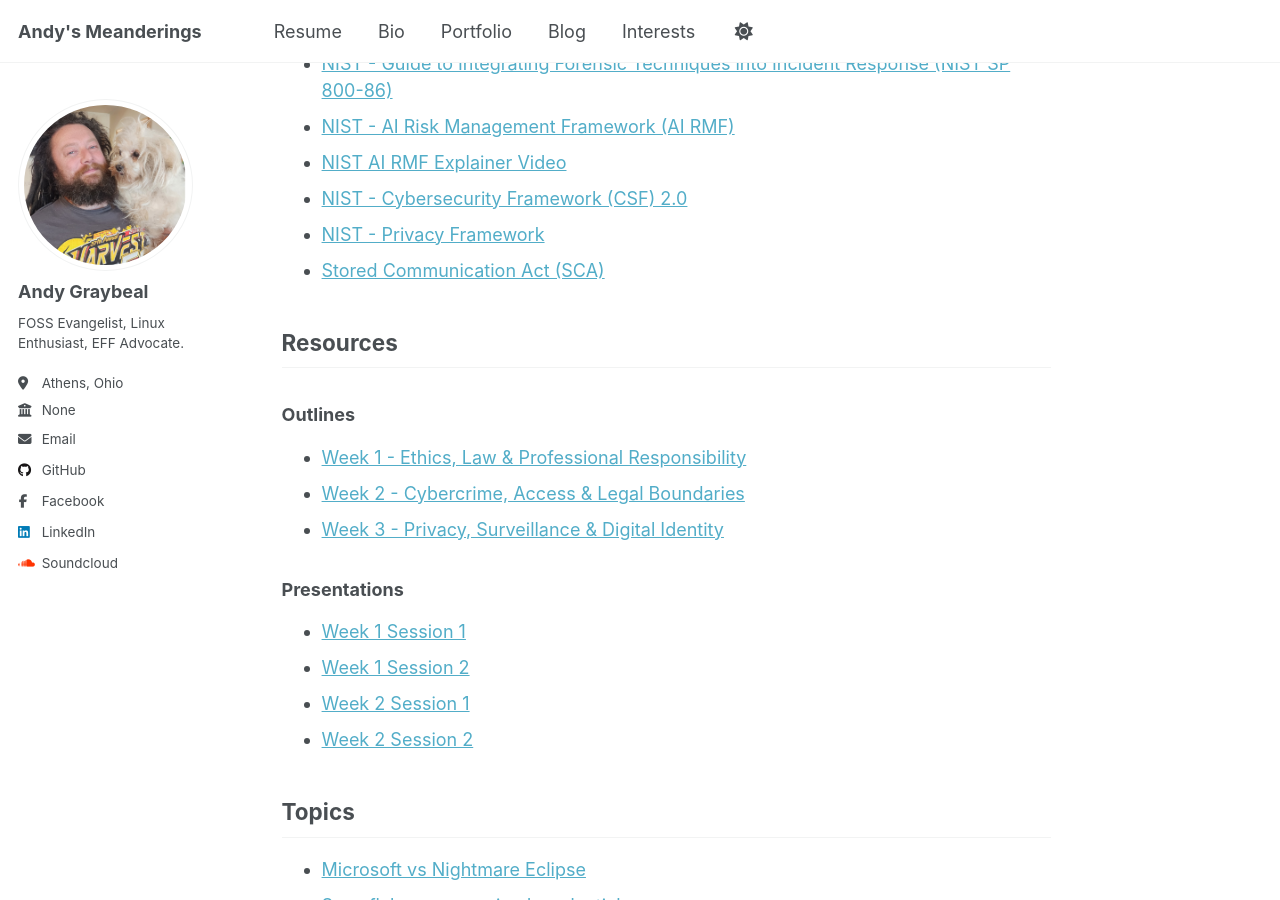
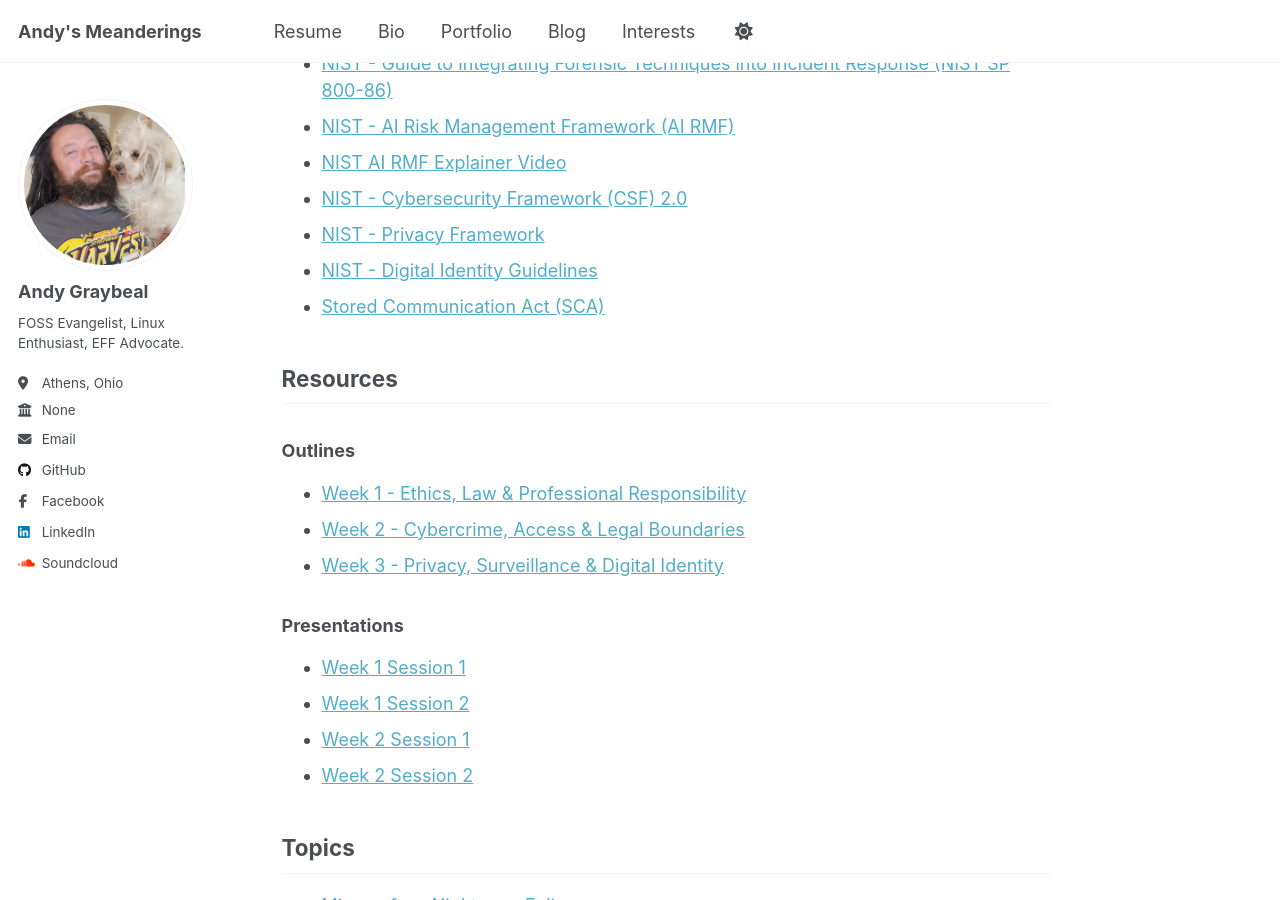
Before and after one commit to andy-graybeal/andy-graybeal.github.io, a Jekyll site: the page built from _portfolio/cybr-2100.md, in a window 1280 px wide and 900 px high, scrolled down 1512 px. Built offline with Jekyll 4.4.1, drawn with Linux system fonts in a browser that asks for light colours; a script that is not in the unit is left out.

Commit message:
Add NIST Digital Identity Guidelines link

```diff
--- a/_portfolio/cybr-2100.md
+++ b/_portfolio/cybr-2100.md
@@ -47,6 +47,7 @@ I have 20+ years of experience supporting information technology infrastructure
 - [NIST AI RMF Explainer Video](https://www.nist.gov/video/introduction-nist-ai-risk-management-framework-ai-rmf-10-explainer-video)
 - [NIST - Cybersecurity Framework (CSF) 2.0](https://nvlpubs.nist.gov/nistpubs/CSWP/NIST.CSWP.29.pdf)
 - [NIST - Privacy Framework](https://www.nist.gov/privacy-framework)
+- [NIST - Digital Identity Guidelines](https://csrc.nist.gov/pubs/sp/800/63/4/final)
 - [Stored Communication Act (SCA)](https://www.congress.gov/crs-product/LSB10801)
 
 
```
